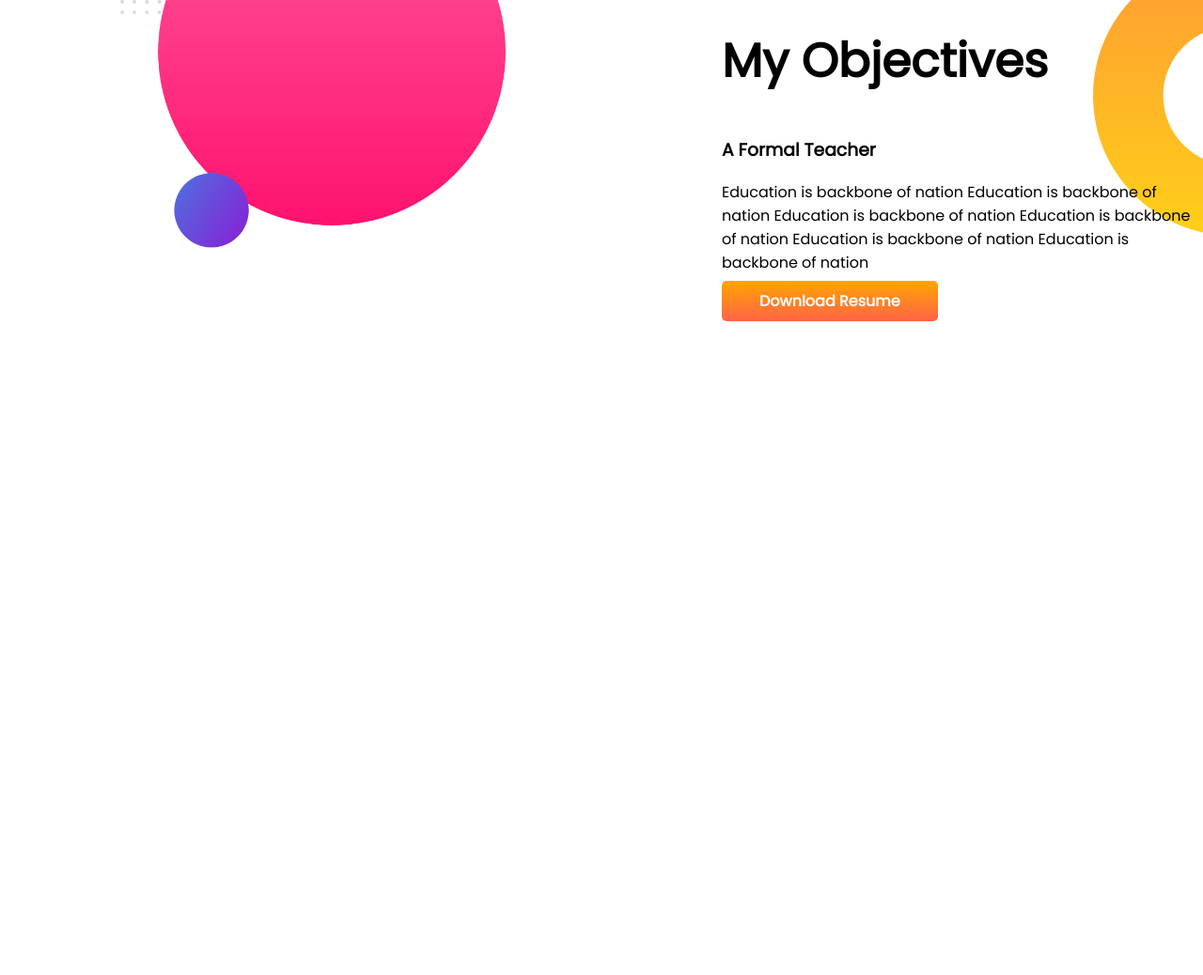
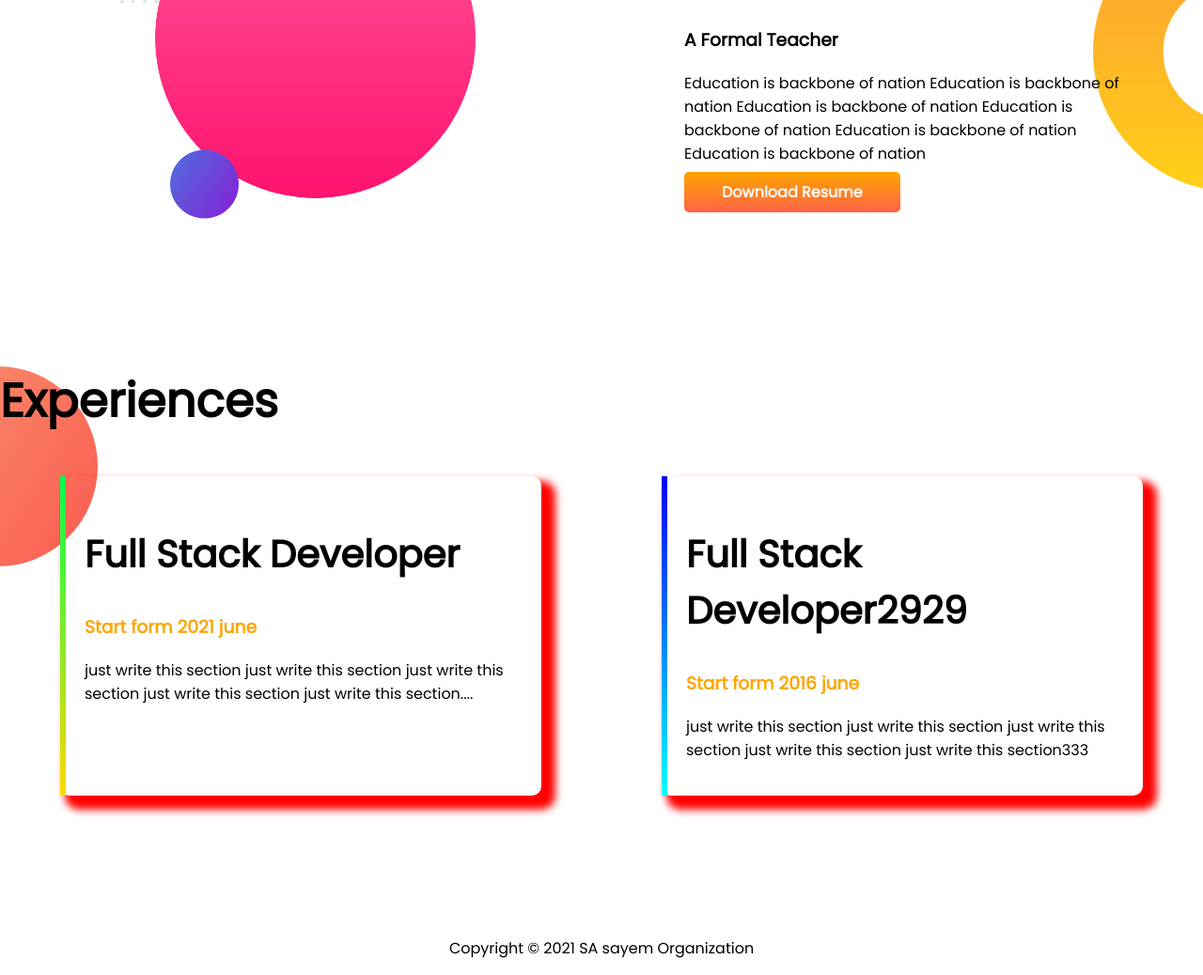
Before and after one commit to jhsayem021/developer-portfolio, a plain HTML site: page index.html in a window 1280 px wide. Shown: the part 743-1781 px from the top of the page at 94% size. Before the commit the page ends 1226 px from the top, so only its background shows below. Drawn offline with Linux system fonts and the light colour scheme.

Commit message:
full complete

```diff
--- a/index.html
+++ b/index.html
@@ -13,7 +13,7 @@
 </head>
 
 <body>
-    <section class="sec">
+    <section class="sec flexible">
         <div class="half-width">
             <h1>Welcome To</h1>
             <h1><span class="orarnge">SA Sayem</span> World!</h1>
@@ -27,12 +27,12 @@
             <img src="my-bg.png" alt="">
         </div>
     </section>
-    <section class="sec1">
+    <section class="sec1 flexible">
         <div class="half-width">
             <img src="images/my-bg2.png" alt="">
         </div>
-        <div class="half-width">
-            <h1>Welcome To</h1>
+        <div class="half-width obj">
+
             <h1>My Objectives</h1>
             <h3>A Formal Teacher</h3>
             <p>Education is backbone of nation Education is backbone of nation Education is backbone of nation Education
@@ -41,8 +41,29 @@
             <a class="linkbtn" href="" target="blank">Download Resume</a>
 
         </div>
+    </section>
+    <section class="thrid-sec">
+        <h1>Experiences</h1>
+        <div class="flexible">
+            <div class="half-width div2 add-width " id="bord2">
+                <h2>Full Stack Developer</h2>
+                <h3 class="orarnge">Start form 2021 june</h3>
+                <p>just write this section just write this section just write this section just write this section just
+                    write this section....</p>
+            </div>
+            <div class="half-width div2 add-width " id="bord">
+                <h2>Full Stack Developer2929</h2>
+                <h3 class="orarnge">Start form 2016 june</h3>
+                <p>just write this section just write this section just write this section just write this section just
+                    write this section333</p>
+            </div>
+        </div>
 
     </section>
+    <footer>
+        <p id="fptr">Copyright © 2021 SA sayem Organization</p>
+    </footer>
+
 </body>
 
 </html>
--- a/style.css
+++ b/style.css
@@ -6,10 +6,13 @@ h1{
     font-size: 50px;
 
 }
+h2{
+    font-size: 40px;
+}
 .orarnge{
     color: orange;
 }
-section{
+.flexible{
     display: flex;
     margin-bottom: 150px;
 }
@@ -39,3 +42,40 @@ section{
     background-repeat: no-repeat;
     background-position: right;
 }
+.div2{
+    padding: 20px;
+}
+
+.add-width{
+    border-radius: 10px;
+    width: 40%;
+    padding-left: 20px;
+    margin-left: 5%;
+    margin-right: 5%;
+    box-shadow: 10px 10px 8px 5px red;
+
+}
+.thrid-sec{
+    background-image: url(images/exp-bg.png);
+    background-repeat: no-repeat;
+    background position: left;
+
+}
+
+#bord{
+    border-left: 6px solid ;
+    border-image: linear-gradient(blue,cyan);
+    border-image-slice:1 ;
+}
+#bord2{
+    border-left: 6px solid ;
+    border-image: linear-gradient(rgb(0, 255, 76),rgb(255, 217, 0));
+    border-image-slice:1 ;
+}
+.obj{
+    margin-right: 80px;
+}
+#fptr{
+    text-align: center;
+
+}
```
